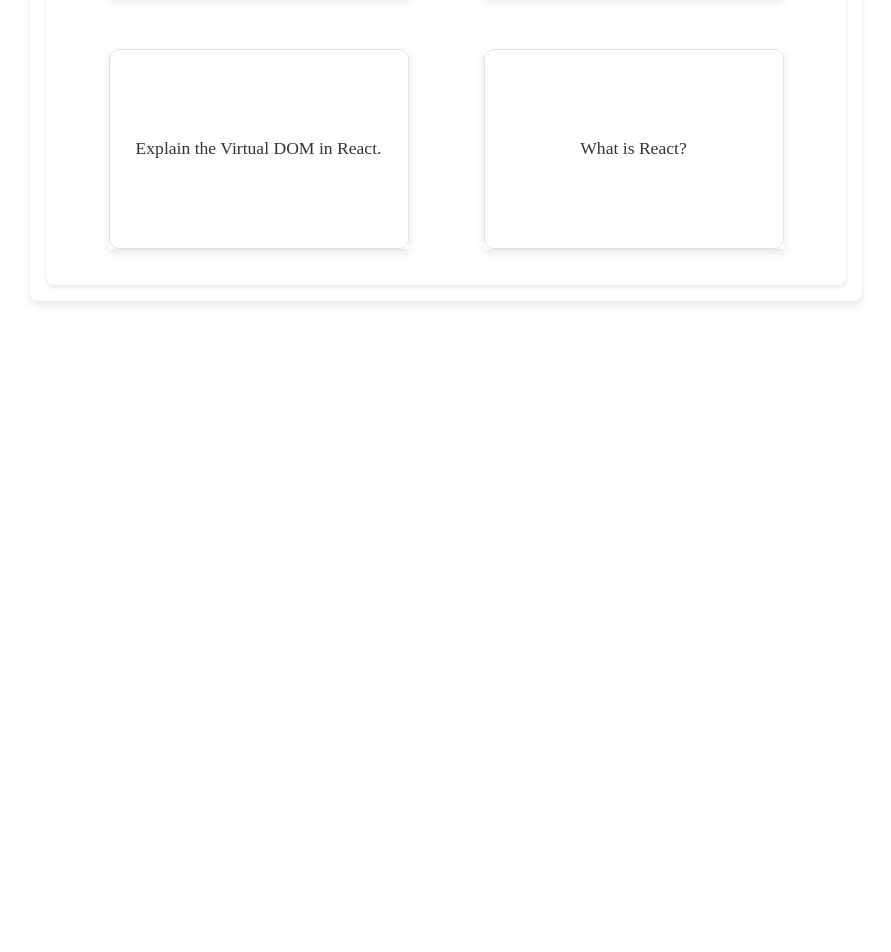
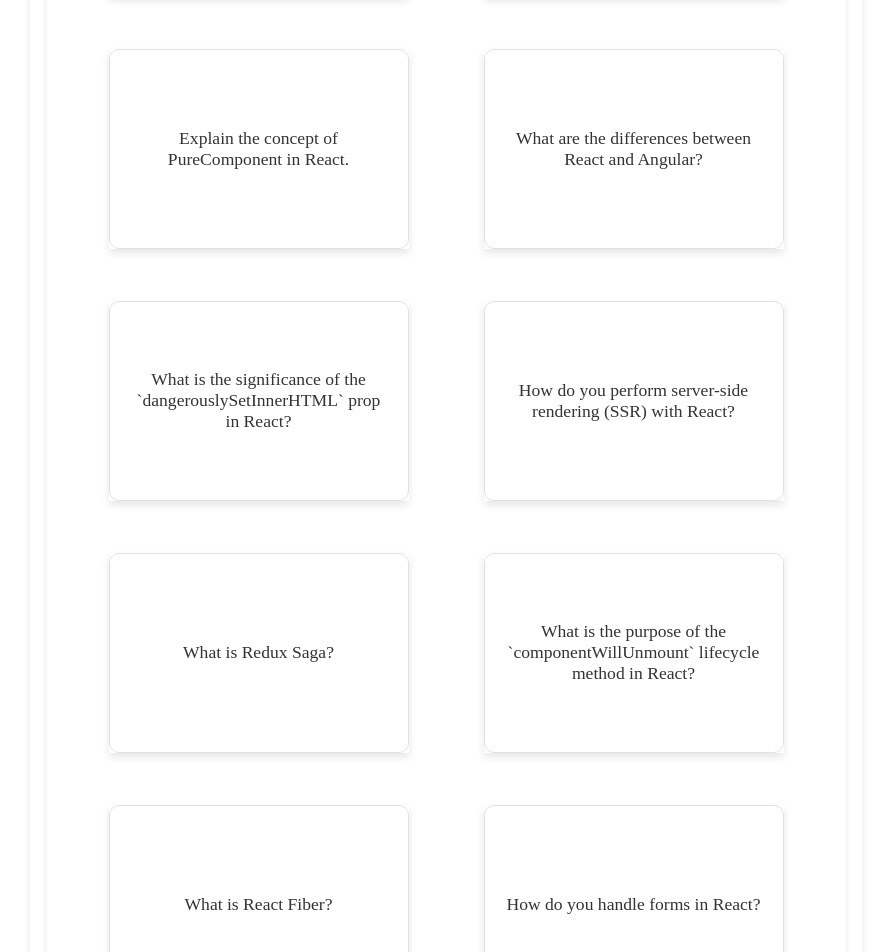
Before and after one commit to bayazidfr/my-first-app, a React (Create React App) app: page /flashcards in a window 1280 px wide. Shown: the part 1460-2412 px from the top of the page, without its empty margins (194-1085 px from the left). Before the commit the page ends 1793 px from the top, so only its background shows below. Built offline with nearby package versions, Linux system fonts and the light colour scheme; data requests are answered from the project's data file.

Commit message:
Implemented with IntersectionObserver to dynamically load more cards as the user scrolls.

```diff
--- a/db.json
+++ b/db.json
@@ -1,12 +1,5 @@
 {
   "cards": [
-    {
-      "front": "What is React?",
-      "back": "React is a JavaScript library for building user interfaces.",
-      "status": "Want to Learn",
-      "lastModified": "2024-01-03T16:51:35.903Z",
-      "id": 1
-    },
     {
       "front": "Explain the Virtual DOM in React.",
       "back": "The Virtual DOM is an in-memory representation of the actual DOM elements. React uses it to optimize updates and improve performance.",
@@ -50,25 +43,158 @@
       "id": 10
     },
     {
-      "front": "What is the purpose of React Native?",
-      "back": "React Native is a framework for building mobile applications using React. It allows you to write code in React and use it to create native mobile apps for iOS and Android.",
+      "front": "What is a higher-order component (HOC) in React?",
+      "back": "A higher-order component (HOC) is a function that takes a component and returns a new component with enhanced functionality.",
       "status": "Want to Learn",
-      "lastModified": "2024-01-19T01:00:00.000Z",
-      "id": 17
-    },
-    {
-      "front": "What are the benefits of using React for web development?",
-      "back": "Some benefits of using React for web development include component reusability, a virtual DOM for efficient updates, and a strong developer community.",
-      "status": "Want to Learn",
-      "lastModified": "2024-01-20T02:30:00.000Z",
+      "lastModified": "2024-01-22T12:30:00.000Z",
       "id": 18
     },
     {
-      "front": "Explain the concept of conditional rendering in React.",
-      "back": "Conditional rendering in React allows you to render different components or content based on certain conditions or state values.",
+      "front": "What is Redux Thunk?",
+      "back": "Redux Thunk is a middleware for Redux that allows you to write asynchronous logic in Redux actions using plain JavaScript functions.",
       "status": "Want to Learn",
-      "lastModified": "2024-01-21T03:15:00.000Z",
-      "id": 19
+      "lastModified": "2024-01-28T17:40:00.000Z",
+      "id": 20
+    },
+    {
+      "front": "Explain the concept of PureComponent in React.",
+      "back": "A PureComponent in React is a class component that automatically performs a shallow comparison of props and state to prevent unnecessary re-renders.",
+      "status": "Want to Learn",
+      "lastModified": "2024-02-02T09:55:00.000Z",
+      "id": 21
+    },
+    {
+      "front": "What are the differences between React and Angular?",
+      "back": "React is a JavaScript library for building user interfaces, while Angular is a comprehensive framework for building web applications with a steep learning curve.",
+      "status": "Want to Learn",
+      "lastModified": "2024-02-05T14:00:00.000Z",
+      "id": 22
+    },
+    {
+      "front": "What is the significance of the `dangerouslySetInnerHTML` prop in React?",
+      "back": "The `dangerouslySetInnerHTML` prop is used to inject raw HTML into a React component, but it should be used with caution as it can pose security risks.",
+      "status": "Want to Learn",
+      "lastModified": "2024-02-08T11:20:00.000Z",
+      "id": 23
+    },
+    {
+      "front": "How do you perform server-side rendering (SSR) with React?",
+      "back": "Server-side rendering in React involves rendering React components on the server and sending fully-rendered HTML to the client for improved SEO and performance.",
+      "status": "Want to Learn",
+      "lastModified": "2024-02-11T16:45:00.000Z",
+      "id": 24
+    },
+    {
+      "front": "What is Redux Saga?",
+      "back": "Redux Saga is a middleware for Redux that allows you to handle side effects, such as asynchronous actions, in a more structured and testable way.",
+      "status": "Want to Learn",
+      "lastModified": "2024-02-14T13:10:00.000Z",
+      "id": 25
+    },
+    {
+      "front": "What is the purpose of the `componentWillUnmount` lifecycle method in React?",
+      "back": "The `componentWillUnmount` method is called just before a component is removed from the DOM, allowing you to perform cleanup tasks.",
+      "status": "Want to Learn",
+      "lastModified": "2024-02-17T18:30:00.000Z",
+      "id": 26
+    },
+    {
+      "front": "What is React Fiber?",
+      "back": "React Fiber is a new reconciliation algorithm introduced in React 16 that improves the performance and responsiveness of React applications.",
+      "status": "Want to Learn",
+      "lastModified": "2024-02-20T10:15:00.000Z",
+      "id": 27
+    },
+    {
+      "front": "How do you handle forms in React?",
+      "back": "Forms in React can be handled by using controlled components, where form elements are controlled by React state and state updates trigger re-renders.",
+      "status": "Want to Learn",
+      "lastModified": "2024-02-23T14:45:00.000Z",
+      "id": 28
+    },
+    {
+      "front": "What is the purpose of React Hooks?",
+      "back": "React Hooks are functions that allow functional components to use state and other React features, making them more powerful and expressive.",
+      "status": "Want to Learn",
+      "lastModified": "2024-02-26T09:20:00.000Z",
+      "id": 29
+    },
+    {
+      "front": "Explain the concept of component lifecycle in React.",
+      "back": "The component lifecycle in React consists of various phases, including mounting, updating, and unmounting, where specific methods are called at each phase.",
+      "status": "Want to Learn",
+      "lastModified": "2024-02-29T16:55:00.000Z",
+      "id": 30
+    },
+    {
+      "front": "What is the purpose of the `key` prop in React lists?",
+      "back": "The `key` prop is used to uniquely identify elements in a list of React components. It helps React optimize the rendering process.",
+      "status": "Want to Learn",
+      "lastModified": "2024-03-03T11:10:00.000Z",
+      "id": 31
+    },
+    {
+      "front": "Explain the concept of context in React.",
+      "back": "Context in React is a way to share data between components without manually passing props through all levels of the component tree.",
+      "status": "Want to Learn",
+      "lastModified": "2024-03-06T14:25:00.000Z",
+      "id": 32
+    },
+    {
+      "front": "What are React Portals used for?",
+      "back": "React Portals allow you to render components outside of their parent DOM hierarchy, useful for modals, tooltips, and other overlay components.",
+      "status": "Want to Learn",
+      "lastModified": "2024-03-09T10:40:00.000Z",
+      "id": 33
+    },
+    {
+      "front": "How can you optimize performance in a React application?",
+      "back": "Performance optimization in React involves techniques like using PureComponent, memoization, lazy loading, code splitting, and minimizing re-renders.",
+      "status": "Want to Learn",
+      "lastModified": "2024-03-12T16:15:00.000Z",
+      "id": 34
+    },
+    {
+      "front": "What is the purpose of the `componentDidUpdate` lifecycle method in React?",
+      "back": "The `componentDidUpdate` method is called after a component's state or props have been updated and the component has re-rendered, allowing you to perform side effects.",
+      "status": "Want to Learn",
+      "lastModified": "2024-03-15T13:30:00.000Z",
+      "id": 35
+    },
+    {
+      "front": "How does React handle browser events?",
+      "back": "React provides a synthetic event system that normalizes browser events across different browsers and ensures consistent event handling.",
+      "status": "Want to Learn",
+      "lastModified": "2024-03-18T19:45:00.000Z",
+      "id": 36
+    },
+    {
+      "front": "What are hooks like useState and useEffect used for in React?",
+      "back": "Hooks like useState allow functional components to manage and update state, while useEffect is used for handling side effects in functional components.",
+      "status": "Want to Learn",
+      "lastModified": "2024-03-21T10:20:00.000Z",
+      "id": 37
+    },
+    {
+      "front": "What is the role of the `render` method in a React component?",
+      "back": "The `render` method in a React component is responsible for returning the JSX code that represents the UI of the component.",
+      "status": "Want to Learn",
+      "lastModified": "2024-03-24T14:50:00.000Z",
+      "id": 38
+    },
+    {
+      "front": "How can you pass data from a child component to a parent component in React?",
+      "back": "You can pass data from a child component to a parent component in React by defining callback functions in the parent component and passing them as props to the child component.",
+      "status": "Want to Learn",
+      "lastModified": "2024-03-27T12:15:00.000Z",
+      "id": 39
+    },
+    {
+      "front": "What is the purpose of React Router?",
+      "back": "React Router is a library that provides routing capabilities to a React application. It allows you to create navigation and handle different views.",
+      "status": "Want to Learn",
+      "lastModified": "2024-03-30T17:10:00.000Z",
+      "id": 40
     }
   ],
   "messages": [
--- a/src/components/FlashCardPage/FlashCardList.js
+++ b/src/components/FlashCardPage/FlashCardList.js
@@ -1,4 +1,4 @@
-import React, { useState, useEffect } from 'react';
+import React, { useState, useEffect, useRef } from 'react';
 import axios from 'axios';
 import FlashCard from './FlashCard';
 import './FlashCardList.css';
@@ -10,52 +10,76 @@
   const [sortKey, setSortKey] = useState('lastModified');
   const [isLoading, setIsLoading] = useState(false);
   const [error, setError] = useState(null);
+  const [page, setPage] = useState(1);
+  const loader = useRef(null);
+
+  const fetchCards = async () => {
+    setIsLoading(true);
+    setError(null);
+    try {
+      const response = await axios.get('http://localhost:5000/cards', {
+        params: {
+          _page: page,
+          _limit: 10,
+          _sort: sortKey,
+          ...(statusFilter !== 'All' && { status: statusFilter }),
+          ...(searchTerm && { q: searchTerm }),
+        }
+      });
+
+      if (page === 1) {
+        setCards(response.data);
+      } else {
+        setCards(prevCards => [...prevCards, ...response.data]);
+      }
+    } catch (err) {
+      setError('Failed to fetch cards');
+    }
+    setIsLoading(false);
+  };
 
   useEffect(() => {
-    const fetchData = async () => {
-      setIsLoading(true);
-      setError(null);
-      try {
-        const response = await axios.get('http://localhost:5000/cards');
-        const sortedCards = response.data.sort((a, b) => new Date(b[sortKey]) - new Date(a[sortKey]));
-        setCards(sortedCards);
-      } catch (err) {
-        setError('Failed to fetch cards');
+    fetchCards();
+  }, [page, sortKey, searchTerm, statusFilter]);
+
+  useEffect(() => {
+    const observer = new IntersectionObserver((entries) => {
+      if (entries[0].isIntersecting && !isLoading) {
+        setPage(prevPage => prevPage + 1);
       }
-      setIsLoading(false);
+    }, { threshold: 1.0 });
+
+    if (loader.current) {
+      observer.observe(loader.current);
+    }
+
+    return () => {
+      if (loader.current) {
+        observer.unobserve(loader.current);
+      }
     };
-    fetchData();
-  }, [sortKey]);
+  }, [isLoading]);
+
+  useEffect(() => {
+    setPage(1);
+    setCards([]);
+  }, [searchTerm, statusFilter, sortKey]);
 
   const handleEdit = (editedCard) => {
-    const updatedCards = cards.map((card) =>
-      card.id === editedCard.id ? editedCard : card
-    );
-    setCards(updatedCards);
+    setCards(cards.map(card => card.id === editedCard.id ? editedCard : card));
   };
 
   const handleDelete = async (cardId) => {
     try {
       await axios.delete(`http://localhost:5000/cards/${cardId}`);
-      setCards(cards.filter((card) => card.id !== cardId));
+      setCards(cards.filter(card => card.id !== cardId));
     } catch (err) {
       setError('Failed to delete card');
     }
   };
 
-  const filteredCards = cards.filter(
-    (card) =>
-      (card.front.toLowerCase().includes(searchTerm.toLowerCase()) ||
-        card.back.toLowerCase().includes(searchTerm.toLowerCase())) &&
-      (statusFilter === 'All' || card.status === statusFilter)
-  );
-
   if (error) {
     return <div>Error: {error}</div>;
-  }
-
-  if (isLoading) {
-    return <div>Loading...</div>;
   }
 
   return (
@@ -75,11 +99,10 @@
         <select onChange={(e) => setSortKey(e.target.value)}>
           <option value="lastModified">Last Modified</option>
           <option value="front">Card Front</option>
-          {/* Add other sort options here */}
         </select>
       </div>
       <div className="flashcard-list">
-        {filteredCards.map((card) => (
+        {cards.map(card => (
           <FlashCard
             key={card.id}
             card={card}
@@ -87,7 +110,9 @@
             onDelete={handleDelete}
           />
         ))}
+        <div ref={loader} />
       </div>
+      {isLoading && <p>Loading more cards...</p>}
     </div>
   );
 };
```
